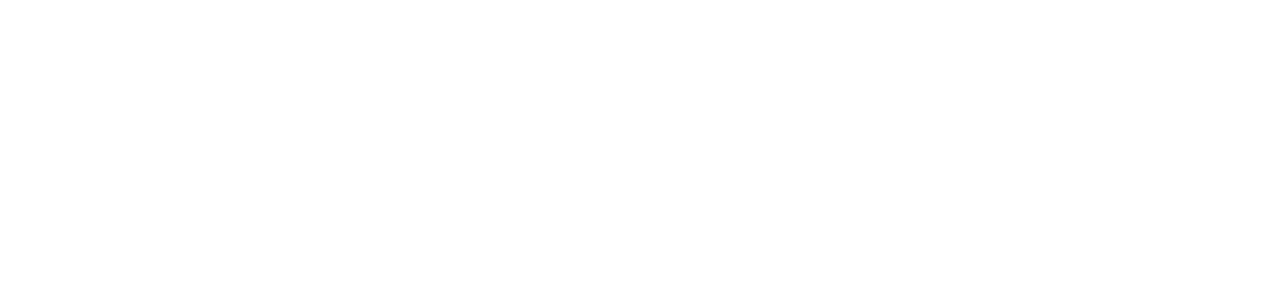
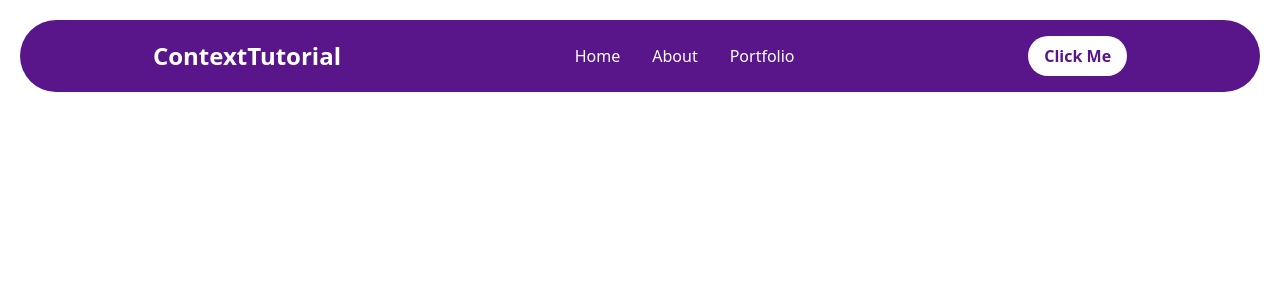
Before and after one commit to Phoenix-Domain/my-typescript-app, a React (Vite) app: page / in a window 1280 px wide. Shown: the top 300 px of the page. Built offline with nearby package versions, Linux system fonts and the light colour scheme.

Commit message:
refactor: Redo tutorial

```diff
--- a/src/App.tsx
+++ b/src/App.tsx
@@ -1,9 +1,10 @@
 import './App.css';
+import Navbar from './components/context/Navbar';
 
 function App() {
  return(
   <>
-
+    <Navbar />
   </>
  )
 }
--- /dev/null
+++ b/src/components/context/Button.tsx
@@ -0,0 +1,14 @@
+interface ButtonProps {
+    type: 'button' | 'submit' | 'reset',
+    content: string
+}
+
+function Button({ type, content }: ButtonProps){
+    return (
+        <button type={type} className='bg-white text-purple-900 rounded-full px-4 py-2 font-semibold'>
+            {content}
+        </button>
+    )
+}
+
+export default Button;
--- /dev/null
+++ b/src/components/context/Navbar.tsx
@@ -0,0 +1,20 @@
+import Button from './Button'
+
+function Navbar(){
+    return(
+        <nav className='flex justify-around bg-purple-900 text-white rounded-full m-5 p-4 items-center'>
+            <h1 className='font-bold text-2xl'>ContextTutorial</h1>
+            <ul className='flex justify-around gap-8 items-center'>
+                <li>Home</li>
+                <li>About</li>
+                <li>Portfolio</li>
+            </ul>
+            <Button
+                type='button'
+                content='Click Me'
+            />
+        </nav>
+    )
+}
+
+export default Navbar;
```
Also changed, not shown: src/components/context/ThemeContext.tsx (added).
